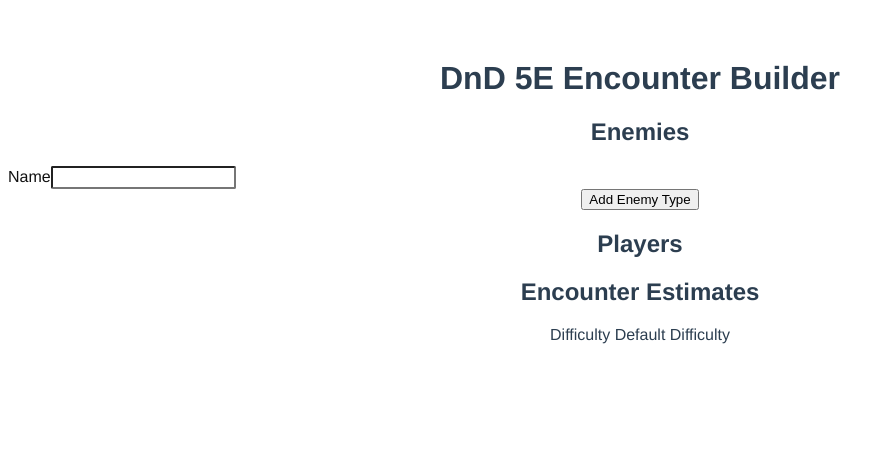
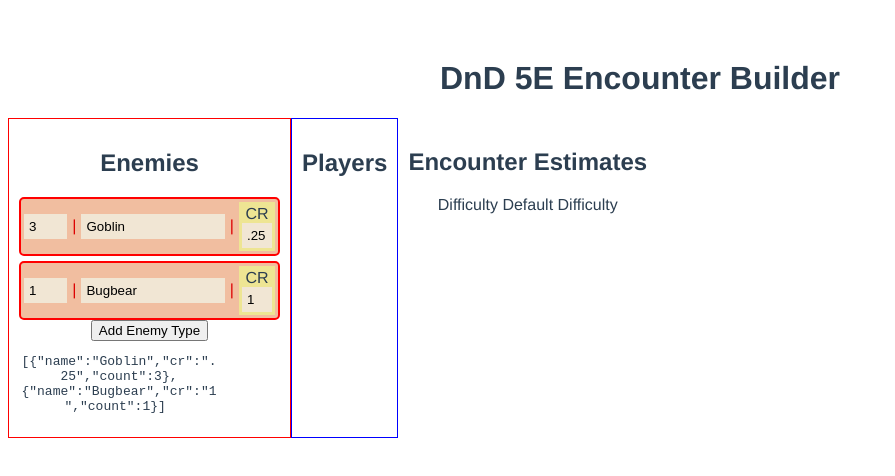
Before and after one commit to ryanyuyu/dnd-encounter-builder, a Vue app: page / in a window 1280 px wide. Shown: the top 476 px of the page, without its empty margins (0-895 px from the left). Built offline with nearby package versions, Linux system fonts and the light colour scheme.

Commit message:
Better parent-child control of components. Various enemy card features.

```diff
--- a/src/App.vue
+++ b/src/App.vue
@@ -1,19 +1,26 @@
 <template>
     <div id="app">
         <h1>DnD 5E Encounter Builder</h1>
-        <div class="enemy-section">
+        <div id="app-area">
+            <div class="column enemy-section">
                 <h2>Enemies</h2>
 
-            <enemy-input-card v-for="(enemy, index) in enemyParty" :key="index"></enemy-input-card>
+                <enemy-input-card v-for="(enemy, index) in enemyParty"
+                    :key="index"
+                    :enemy.sync="enemy">
+                </enemy-input-card>
                 <button @click="addEnemy">Add Enemy Type</button>
+
+                <pre style="max-width: 200px; overflow: none; word-break: break-word; white-space:break-spaces">{{JSON.stringify(enemyParty)}} </pre>
             </div>
-        <div class="player-section">
+            <div class="column player-section">
                 <h2>Players</h2>
             </div>
-        <div class="result-section">
+            <div class="column result-section">
                 <h2>Encounter Estimates</h2>
                 <label>Difficulty</label>
                 {{ result.difficulty }}
+            </div>
         </div>
     </div>
 </template>
@@ -25,7 +32,10 @@ export default {
     name: "App",
     data: function () {
         return {
-            enemyParty: [{name: "Goblin", cr: ".25"}],
+            enemyParty: [
+                {name: "Goblin", cr: ".25", count: 3},
+                {name: "Bugbear", cr: "1", count: 1}
+            ],
             playerParty: [],
             result: {
                 difficulty: 'Default Difficulty'
@@ -33,8 +43,8 @@ export default {
         };
     },
     methods: {
-        addEnemy(enemy) {
-            this.enemyParty.push(enemy || {});
+        addEnemy() {
+            this.enemyParty.push({});
         }
     },
     components: {
@@ -43,7 +53,10 @@ export default {
 };
 </script>
 
-<style>
+<style lang="scss">
+$columnMaxWidth: 500px;
+$columnPadding: 10px;
+
 #app {
     font-family: Avenir, Helvetica, Arial, sans-serif;
     -webkit-font-smoothing: antialiased;
@@ -52,4 +65,26 @@ export default {
     color: #2c3e50;
     margin-top: 60px;
 }
+
+#app-area {
+    display: flex;
+
+    h2 {
+        display: block;
+    }
+
+    .column {
+        padding: $columnPadding;
+    }
+
+    .enemy-section {
+        max-width: $columnMaxWidth;
+        border: 1px solid red;
+    }
+    .player-section {
+        max-width: $columnMaxWidth;
+        border: 1px solid blue;
+    }
+}
+
 </style>
--- a/src/components/EnemyInputCard.vue
+++ b/src/components/EnemyInputCard.vue
@@ -1,44 +1,97 @@
 <template>
     <div class="enemy-input-card">
-        <div class="input-group">
-            <label>Name</label>
-            <input v-model="name" />
+        <div class="title-bar">
+            <input  type="number" placeholder="" min="0" max="99"
+                v-model="enemy.count"
+                @keyup="$emit('update:enemy.count', enemy.count)"/>
+            <span class="separator-inline">|</span>
+            <input type="text" placeholder="Enemy Name"
+                v-model="enemy.name"
+                @keyup="$emit('update:enemy.name', enemy.name)"/>
+            <!-- Is the CR best done as text, number, or select box? -->
+            <span class="separator-inline">|</span>
+            <div class="cr-badge">
+                <label>CR</label>
+                <input type="text" placeholder="CR"
+                    v-model="enemy.cr"
+                    @keyup="$emit('update:enemy.cr', enemy.cr)"/>
+            </div>
         </div>
+        <!-- TODO perhaps add another div for things like stats/attacks.
+            Not necessary for current plans of the encounter estimate. -->
     </div>
 </template>
 <script>
 export default {
     name: 'EnemyInputCard',
-    data: function () {
-        return {
-            name: '',
-            cr: '',
-            count: 0,
-            // TODO some logic and/or prop for isRelevant
-        };
+    props: ['enemy'],
+    computed: {
+
     }
 }
 </script>
 
 <style lang="scss" scoped>
 // Color constants
-$card-bg-color: #eeeeee;
-$label-color: #111111;
+$cardBackgroundColor: #f1bea0;
+$labelColor: #111111;
+$inputBackgroundColor: #f1e6d4;
+$cardBorderColor: #ff0000;
+
+$separatorColor: #dd0000;
+$crBackgroundColor: #eee593;
 
 // Padding constants
-$padding: 2px;
+$cardSectionPadding: 3px;
+$inputPadding: 5px;
+$cardSeparation: 5px;
 
 .enemy-input-card {
     display: flex;
-}
+    background-color: $cardBackgroundColor;
+    padding: 0;
+    border-radius: $inputPadding;
+    border: 2px solid $cardBorderColor;
 
-label {
-    color: $label-color;
-}
+    .title-bar {
+        padding: $cardSectionPadding;
 
-input {
-    padding: $padding;
-    border-radius: $padding;
+        .separator {
+            padding: 2px 5px;
+        }
+
+        input {
+            border: none;
+            background-color: $inputBackgroundColor;
+            padding: $inputPadding;
+            width: 10em;
+
+            &[type="number"] {
+                width: 2.5em;
+            }
+        }
+        .cr-badge {
+            display: inline-block;
+            background-color: $crBackgroundColor;
+            padding: $cardSectionPadding;
+            text-align: center;
+            vertical-align: middle;
+
+            input {
+                display: block;
+                width: 1.5em;
+            }
+        }
+    }
+
+    .separator-inline {
+        color: $separatorColor;
+        padding: $cardSeparation;
+    }
+
+    +.enemy-input-card {
+        margin-top: $cardSeparation;
+    }
 }
 
 </style>
```
Also changed, not shown: src/conversions/xpTables.js (added, +247 -0 lines). Lines whose indentation alone changed are shown as unchanged.
